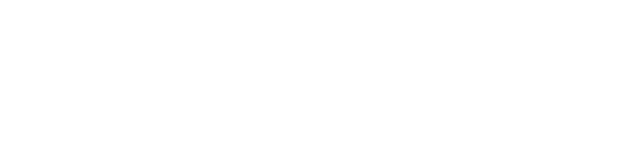
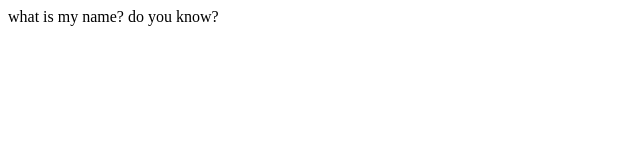
Before and after one commit to plee777/plee777.github.io, a plain HTML site: page index.html in a window 1280 px wide. Shown: the whole page, without its empty margins (0-640 px from the left). Drawn offline with Linux system fonts and the light colour scheme.

Commit message:
Added body.

```diff
--- a/index.html
+++ b/index.html
@@ -3,6 +3,8 @@
 	<title>paul's thoughts on innovation</title>
 </head>
 <body>
+what is my name?
+do you know?
 
 </body>
 </html>
```
